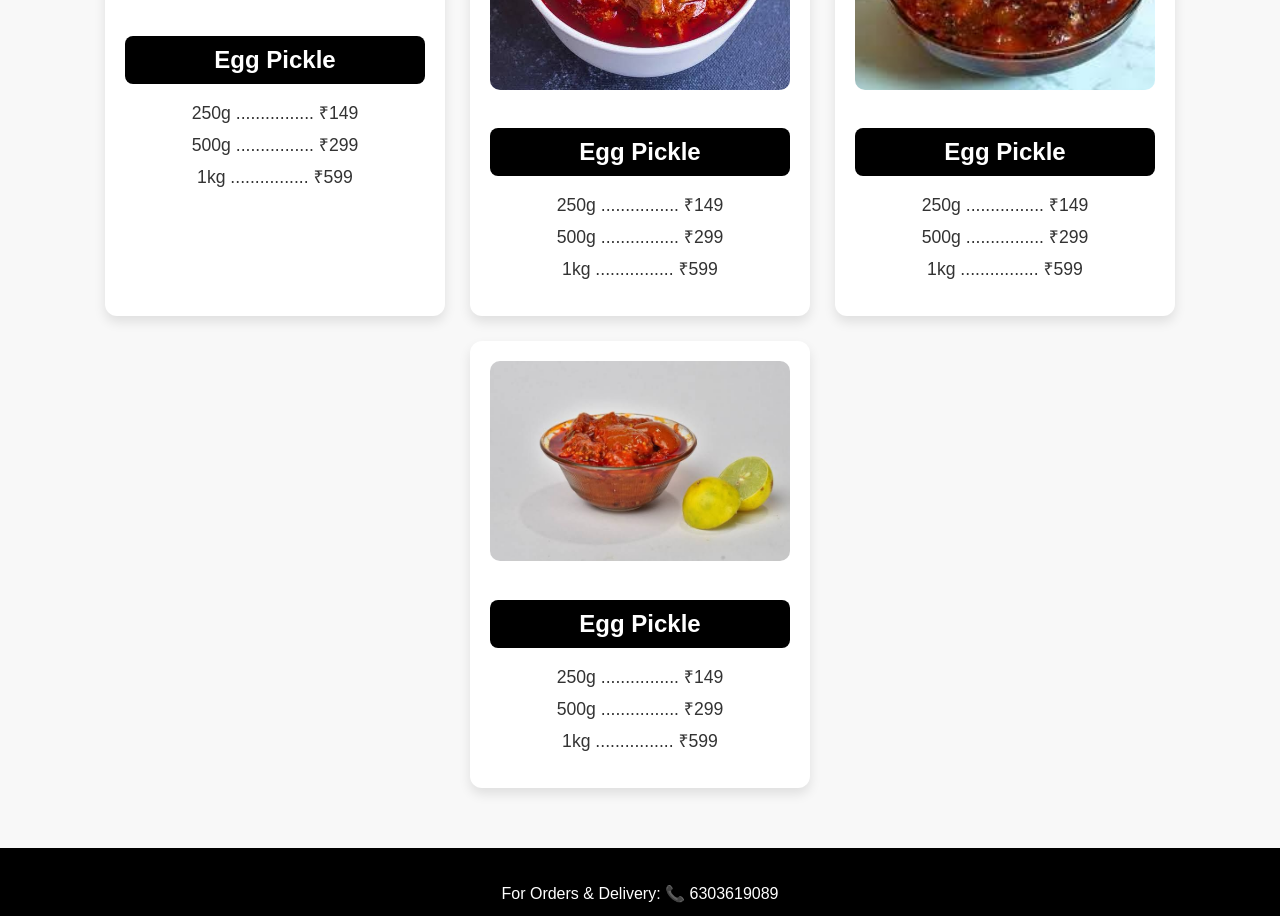
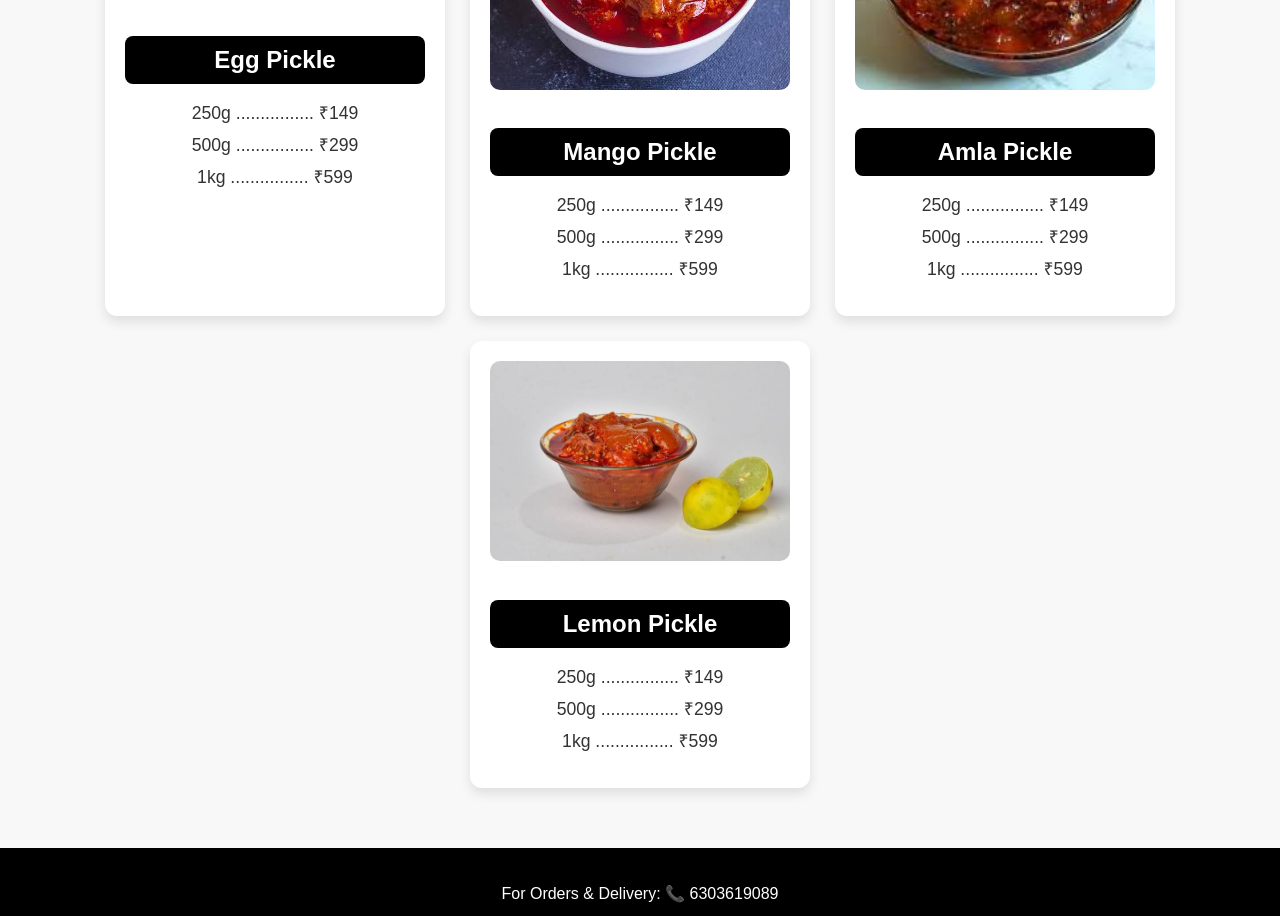
Before and after one commit to bharath042105/Pickles-menu, a plain HTML site: page index.html in a window 1280 px wide. Shown: the part 1683-2599 px from the top of the page. Drawn offline with Linux system fonts and the light colour scheme.

Commit message:
Update index.html

```diff
--- a/index.html
+++ b/index.html
@@ -88,7 +88,7 @@
 
     <div class="menu-item">
       <img src="mango_pickle.jpg" alt="Egg Pickle">
-      <h2>Egg Pickle</h2>
+      <h2>Mango Pickle</h2>
       <ul>
         <li>250g ................ ₹149</li>
         <li>500g ................ ₹299</li>
@@ -98,7 +98,7 @@
 
     <div class="menu-item">
       <img src="amla_pickle.jpg" alt="Egg Pickle">
-      <h2>Egg Pickle</h2>
+      <h2>Amla Pickle</h2>
       <ul>
         <li>250g ................ ₹149</li>
         <li>500g ................ ₹299</li>
@@ -108,7 +108,7 @@
 
     <div class="menu-item">
       <img src="lemon_pickle.jpg" alt="Egg Pickle">
-      <h2>Egg Pickle</h2>
+      <h2>Lemon Pickle</h2>
       <ul>
         <li>250g ................ ₹149</li>
         <li>500g ................ ₹299</li>
```
